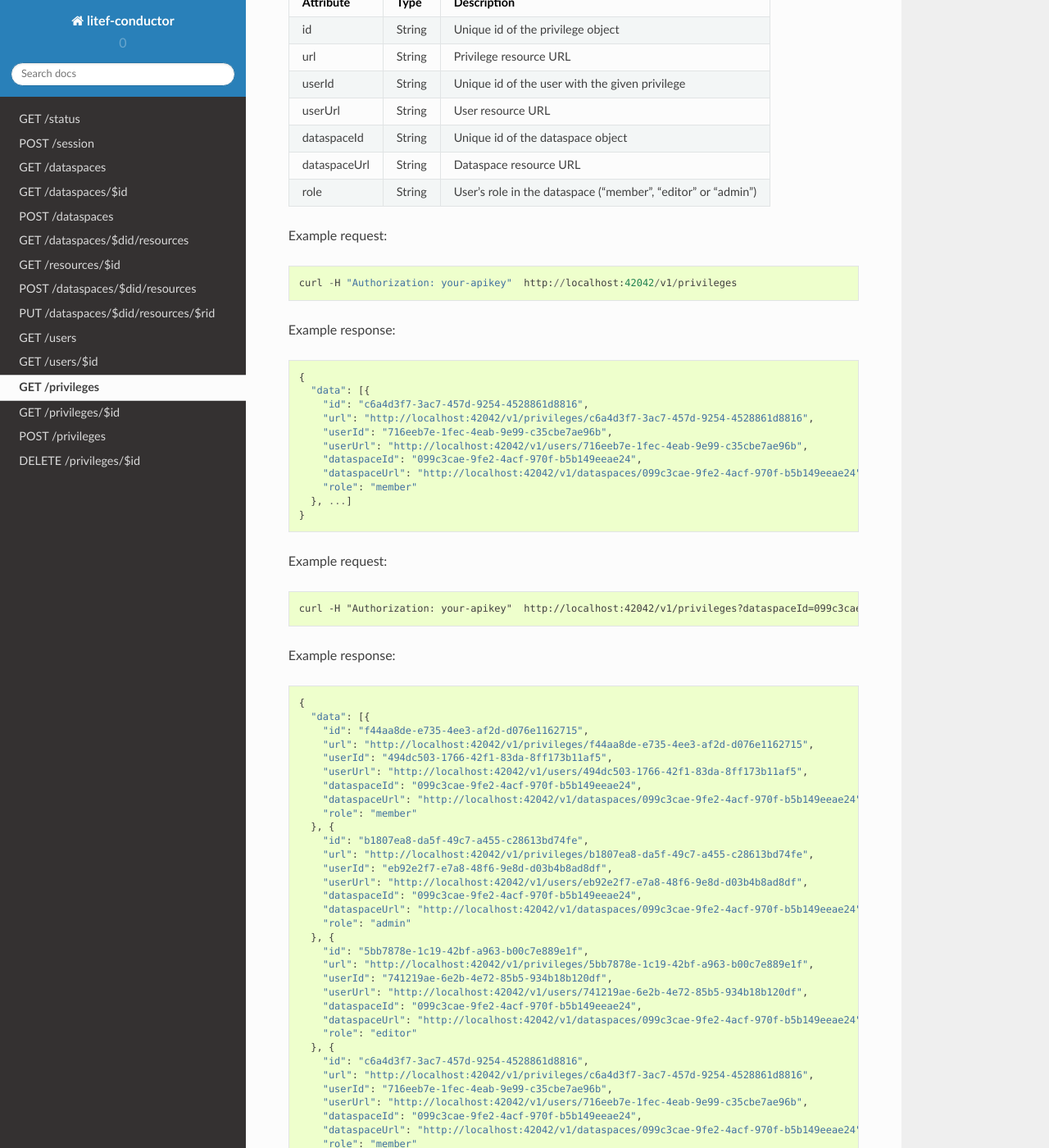
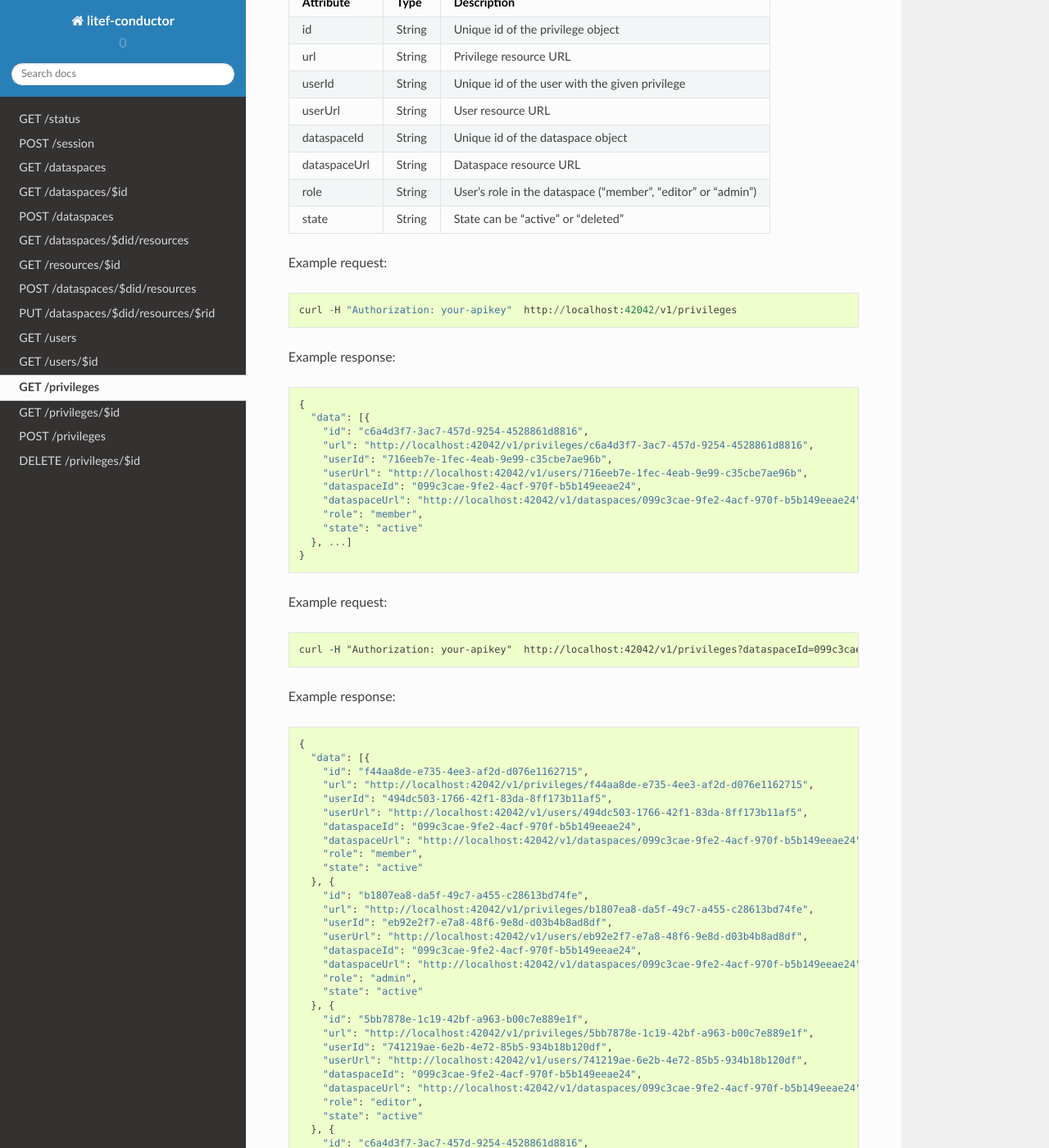
Before and after one commit to CENDARI/litef-conductor, a Sphinx documentation site: the page built from docs/privileges/get-privileges.rst, in a window 1280 px wide and 1400 px high, scrolled down 480 px. Shown: the whole window at 82% size. Built offline with Sphinx 7.4.7 and the Read the Docs theme 2.0.0, drawn with Linux system fonts in a browser that asks for light colours.

Commit message:
privilege state added to the API responses

```diff
--- a/docs/privileges/get-privileges-id.rst
+++ b/docs/privileges/get-privileges-id.rst
@@ -21,6 +21,7 @@ userUrl         String  User resource URL
 dataspaceId     String  Unique id of the dataspace object
 dataspaceUrl    String  Dataspace resource URL
 role            String  User's role in the dataspace ("member", "editor" or "admin")
+state           String  State can be "active" or "deleted"
 =============== ======= ===========
 
 Example request::
@@ -36,5 +37,6 @@ Example response::
       "userUrl": "http://localhost:42042/v1/users/716eeb7e-1fec-4eab-9e99-c35cbe7ae96b",
       "dataspaceId": "099c3cae-9fe2-4acf-970f-b5b149eeae24",
       "dataspaceUrl": "http://localhost:42042/v1/dataspaces/099c3cae-9fe2-4acf-970f-b5b149eeae24",
-      "role": "member"
+      "role": "member",
+      "state": "active"
     }
--- a/docs/privileges/get-privileges.rst
+++ b/docs/privileges/get-privileges.rst
@@ -26,6 +26,7 @@ userUrl         String  User resource URL
 dataspaceId     String  Unique id of the dataspace object
 dataspaceUrl    String  Dataspace resource URL
 role            String  User's role in the dataspace ("member", "editor" or "admin")
+state           String  State can be "active" or "deleted"
 =============== ======= ============================================================
 
 Example request::
@@ -42,7 +43,8 @@ Example response::
         "userUrl": "http://localhost:42042/v1/users/716eeb7e-1fec-4eab-9e99-c35cbe7ae96b",
         "dataspaceId": "099c3cae-9fe2-4acf-970f-b5b149eeae24",
         "dataspaceUrl": "http://localhost:42042/v1/dataspaces/099c3cae-9fe2-4acf-970f-b5b149eeae24",
-        "role": "member"
+        "role": "member",
+        "state": "active"
       }, ...]
     }
 
@@ -62,7 +64,8 @@ Example response::
         "userUrl": "http://localhost:42042/v1/users/494dc503-1766-42f1-83da-8ff173b11af5",
         "dataspaceId": "099c3cae-9fe2-4acf-970f-b5b149eeae24",
         "dataspaceUrl": "http://localhost:42042/v1/dataspaces/099c3cae-9fe2-4acf-970f-b5b149eeae24",
-        "role": "member"
+        "role": "member",
+        "state": "active"
       }, {
         "id": "b1807ea8-da5f-49c7-a455-c28613bd74fe",
         "url": "http://localhost:42042/v1/privileges/b1807ea8-da5f-49c7-a455-c28613bd74fe",
@@ -70,7 +73,8 @@ Example response::
         "userUrl": "http://localhost:42042/v1/users/eb92e2f7-e7a8-48f6-9e8d-d03b4b8ad8df",
         "dataspaceId": "099c3cae-9fe2-4acf-970f-b5b149eeae24",
         "dataspaceUrl": "http://localhost:42042/v1/dataspaces/099c3cae-9fe2-4acf-970f-b5b149eeae24",
-        "role": "admin"
+        "role": "admin",
+        "state": "active"
       }, {
         "id": "5bb7878e-1c19-42bf-a963-b00c7e889e1f",
         "url": "http://localhost:42042/v1/privileges/5bb7878e-1c19-42bf-a963-b00c7e889e1f",
@@ -78,7 +82,8 @@ Example response::
         "userUrl": "http://localhost:42042/v1/users/741219ae-6e2b-4e72-85b5-934b18b120df",
         "dataspaceId": "099c3cae-9fe2-4acf-970f-b5b149eeae24",
         "dataspaceUrl": "http://localhost:42042/v1/dataspaces/099c3cae-9fe2-4acf-970f-b5b149eeae24",
-        "role": "editor"
+        "role": "editor",
+        "state": "active"
       }, {
         "id": "c6a4d3f7-3ac7-457d-9254-4528861d8816",
         "url": "http://localhost:42042/v1/privileges/c6a4d3f7-3ac7-457d-9254-4528861d8816",
@@ -86,6 +91,7 @@ Example response::
         "userUrl": "http://localhost:42042/v1/users/716eeb7e-1fec-4eab-9e99-c35cbe7ae96b",
         "dataspaceId": "099c3cae-9fe2-4acf-970f-b5b149eeae24",
         "dataspaceUrl": "http://localhost:42042/v1/dataspaces/099c3cae-9fe2-4acf-970f-b5b149eeae24",
-        "role": "member"
+        "role": "member",
+        "state": "active"
       }]
     }
--- a/docs/privileges/post-privileges.rst
+++ b/docs/privileges/post-privileges.rst
@@ -25,6 +25,7 @@ userUrl         String  User resource URL
 dataspaceId     String  Unique id of the dataspace object
 dataspaceUrl    String  Dataspace resource URL
 role            String  User's role in the dataspace ("member", "editor" or "admin")
+state           String  State can be "active" or "deleted"
 =============== ======= ===========
 
 Example request::
@@ -40,5 +41,6 @@ Example response::
       "userUrl": "http://localhost:42042/v1/users/716eeb7e-1fec-4eab-9e99-c35cbe7ae96b",
       "dataspaceId": "099c3cae-9fe2-4acf-970f-b5b149eeae24",
       "dataspaceUrl": "http://localhost:42042/v1/dataspaces/099c3cae-9fe2-4acf-970f-b5b149eeae24",
-      "role": "member"
+      "role": "member",
+      "state": "active"
     }
```
Also changed, not shown: 1 other file.
